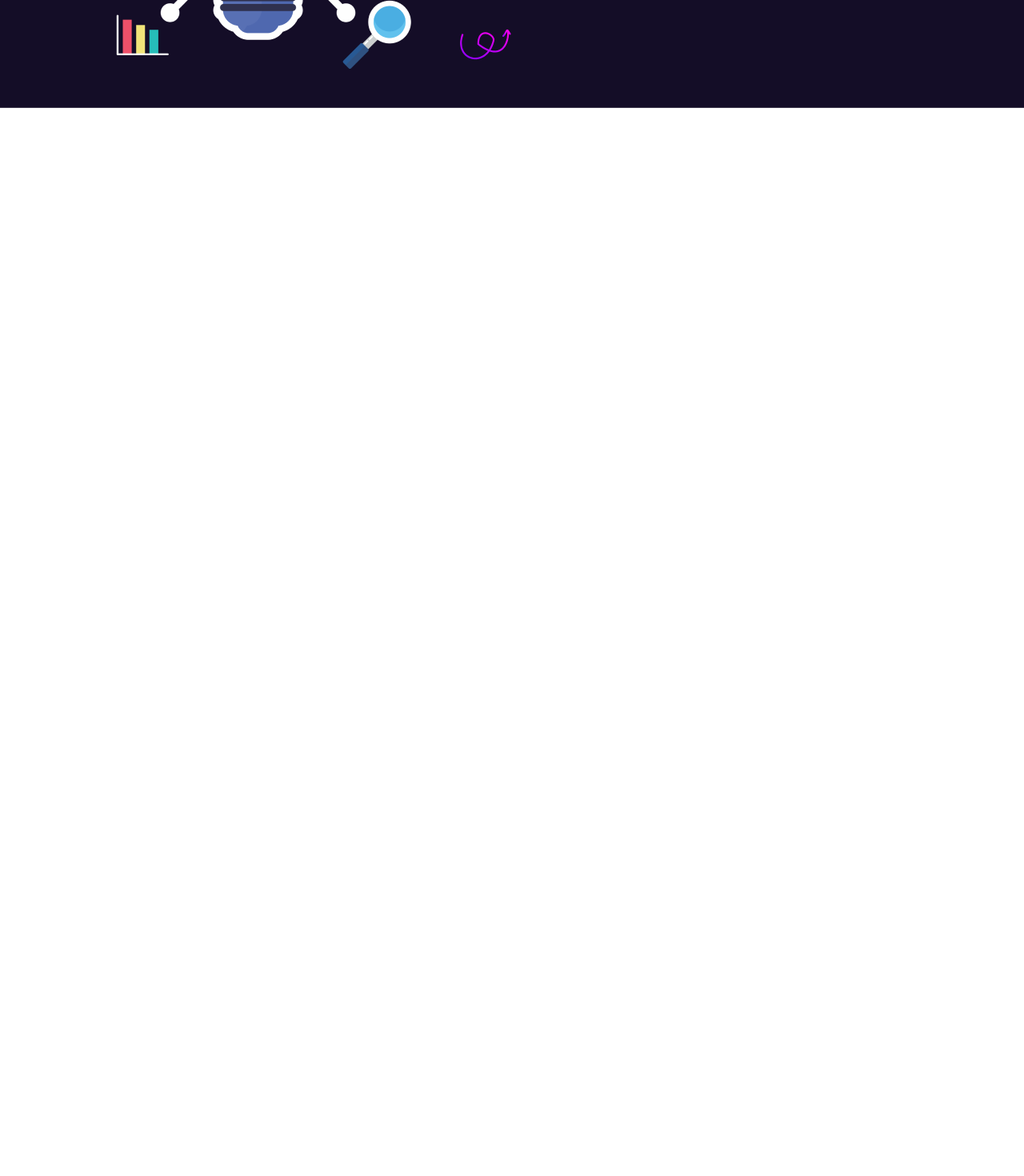
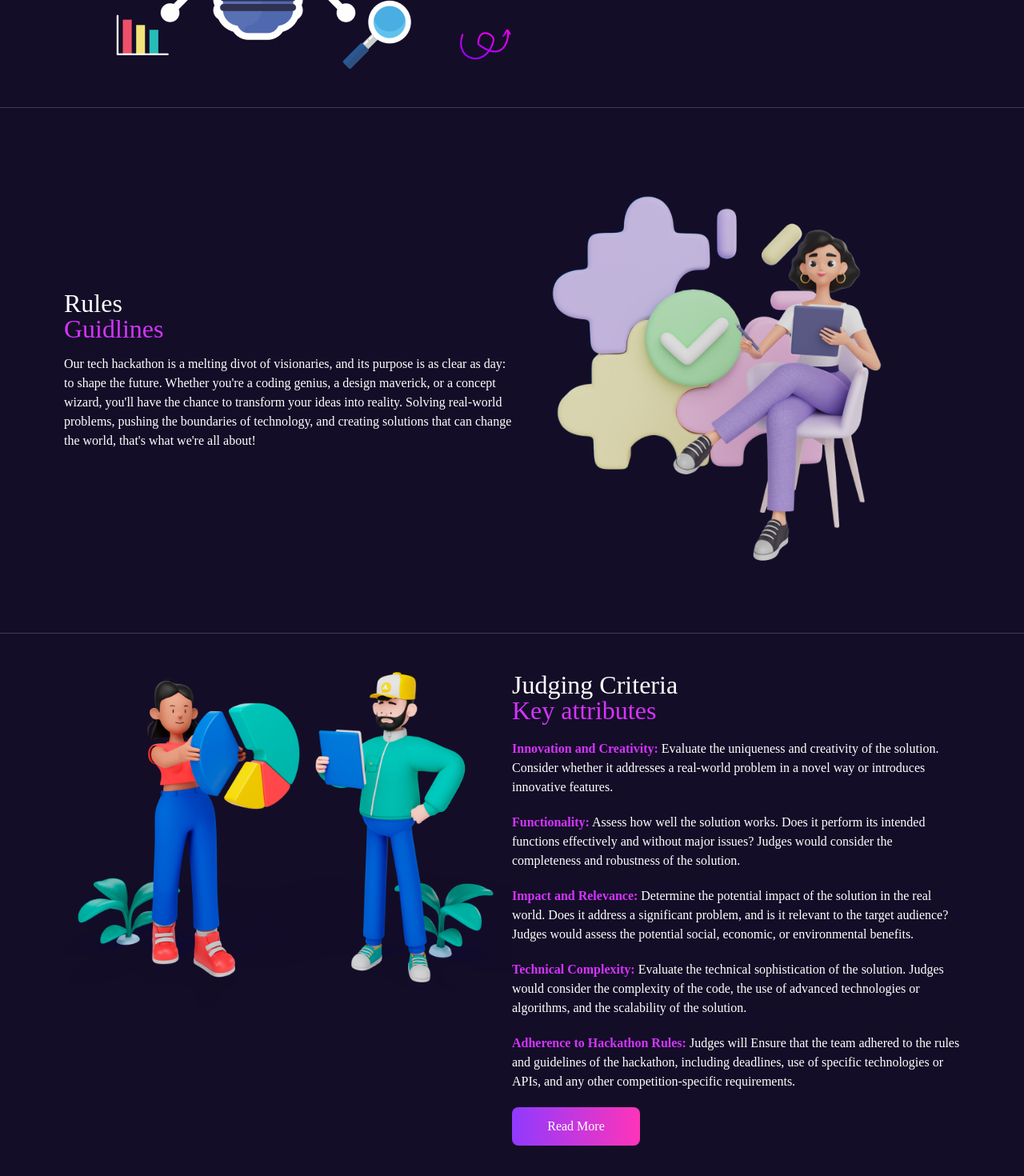
Before and after one commit to Intelligence247/getLinkedCodeChallenge, a React (Vite) app: page / in a window 1280 px wide. Shown: the part 1170-2640 px from the top of the page at 80% size. Before the commit the page ends 1305 px from the top, so only its background shows below. Built offline with nearby package versions, Linux system fonts and the light colour scheme.

Commit message:
progress

```diff
--- a/src/Components/Intro/Intro.jsx
+++ b/src/Components/Intro/Intro.jsx
@@ -1,17 +1,17 @@
 import React from 'react'
 import "./Intro.css"
-const Intro = () => {
+const Intro = (props) => {
   return (
     <div className='bg-primarybg introWrapper'>
-        <div className="introLeft">
-        <img src="/arrow.png" className='arrow' alt="arrow" />
-            <p>The Big Idea!</p>
-            <img src="/bulb.png" alt="" />
+        <div className={`introLeft ${props.order}`}>
+        <img src="/arrow.png" className={`arrow ${props.arrowDisplay}` }  alt="arrow" />
+            <p>{props.display}</p>
+            <img src={props.img1} alt="" />
       </div>
       <div className="introRight">
-<div className='intoLeftContent'>
-    <p>Introduction to getlinked</p>
-<p>tech Hackathon1.0</p>
+<div className='intoLeftContent '>
+    <p>{props.txt1}</p>
+<p>{props.txt2}</p>
 </div>
 <div>Our tech hackathon is a melting divot of visionaries, and its purpose is as
 clear as day: to shape the future. Whether you're a coding genius, a
--- /dev/null
+++ b/src/Components/Judge/Judge.css
@@ -0,0 +1,15 @@
+.judgeWrapper{
+    @apply bg-primarybg py-12 grid grid-cols-2 px-20
+}
+.judgeRight{
+    @apply flex flex-col space-y-5
+}
+.judgeHeader p{
+    @apply text-[2rem] leading-[2rem]
+}
+.judgeHeader P:last-child{
+    @apply text-primaryPurple
+}
+.judgeContent span{
+    @apply text-primaryPurple font-bold
+}
--- /dev/null
+++ b/src/Components/Judge/Judge.jsx
@@ -0,0 +1,60 @@
+import React from 'react'
+import "./Judge.css"
+
+const Judge = () => {
+    const judgeObj =[
+         {
+        title:'Innovation and Creativity:',
+        desc:`Evaluate the uniqueness and creativity of the
+        solution. Consider whether it addresses a real-world problem in a novel
+        way or introduces innovative features.`
+    },
+    {
+        title:'Functionality:',
+        desc:`Assess how well the solution works. Does it perform its
+        intended functions effectively and without major issues? Judges would
+        consider the completeness and robustness of the solution.`
+    },
+    {
+        title:'Impact and Relevance:',
+        desc:`Determine the potential impact of the solution
+        in the real world. Does it address a significant problem, and is it relevant
+        to the target audience? Judges would assess the potential social,
+        economic, or environmental benefits.`
+    },
+    {
+        title:'Technical Complexity:',
+        desc:`Evaluate the technical sophistication of the solution.
+        Judges would consider the complexity of the code, the use of advanced
+        technologies or algorithms, and the scalability of the solution.`
+    },
+    {
+        title:'Adherence to Hackathon Rules:',
+        desc:` Judges will Ensure that the team adhered
+        to the rules and guidelines of the hackathon, including deadlines, use of
+        specific technologies or APIs, and any other competition-specific requirements.`
+    },
+]
+  return (
+    <div className='judgeWrapper'>
+        <div className="judgeLeft">
+      <img src="/judgeImg.png" alt="" />
+      </div>
+      <div className="judgeRight">
+        <div className="judgeHeader">
+            <p>Judging Criteria</p>
+            <p>Key attributes</p>
+        </div>
+
+            {judgeObj.map((j)=>(
+                <div className="judgeContent">
+                    <span>{j.title}</span> {j.desc}
+                </div>
+            ))}
+            <button>Read More</button>
+      </div>
+    </div>
+  )
+}
+
+export default Judge
--- /dev/null
+++ b/src/Components/Rules/Rules.jsx
@@ -0,0 +1,11 @@
+import React from 'react'
+import "./Rules.css"
+const Rules = () => {
+  return (
+    <div>
+
+    </div>
+  )
+}
+
+export default Rules
--- a/src/Pages/HomePage/HomePage.jsx
+++ b/src/Pages/HomePage/HomePage.jsx
@@ -3,12 +3,28 @@ import NavBar from '../../Components/NavBar/NavBar'
 import Hero from '../../Components/HeroSection/Hero'
 import "./HomePage.css"
 import Intro from '../../Components/Intro/Intro'
+import Judge from '../../Components/Judge/Judge'
 const HomePage = () => {
   return (
     <div>
         <NavBar/>
         <Hero/>
-        <Intro/>
+        <Intro
+        display="The Big Idea"
+        txt1="Introduction to getlinked"
+        txt2="tech Hackathon1.0"
+        img1="/bulb.png"
+        />
+        <Intro
+        display=""
+        txt1="Rules"
+        txt2="Guidlines"
+        img1="wom.png"
+        arrowDisplay="hidden"
+        order='order-2'
+        />
+        <Judge/>
+
     </div>
   )
 }
```
Also changed, not shown: public/judgeImg.png (added), public/wom.png (added), src/Components/Rules/Rules.css (added).
